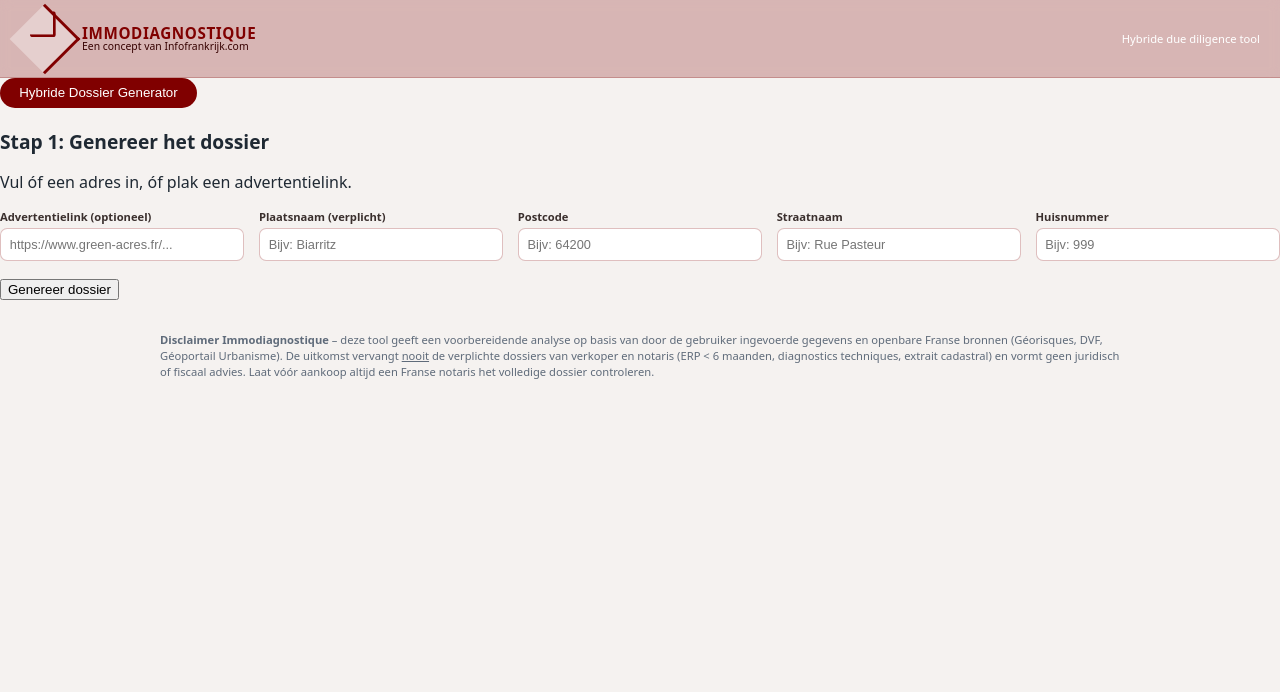
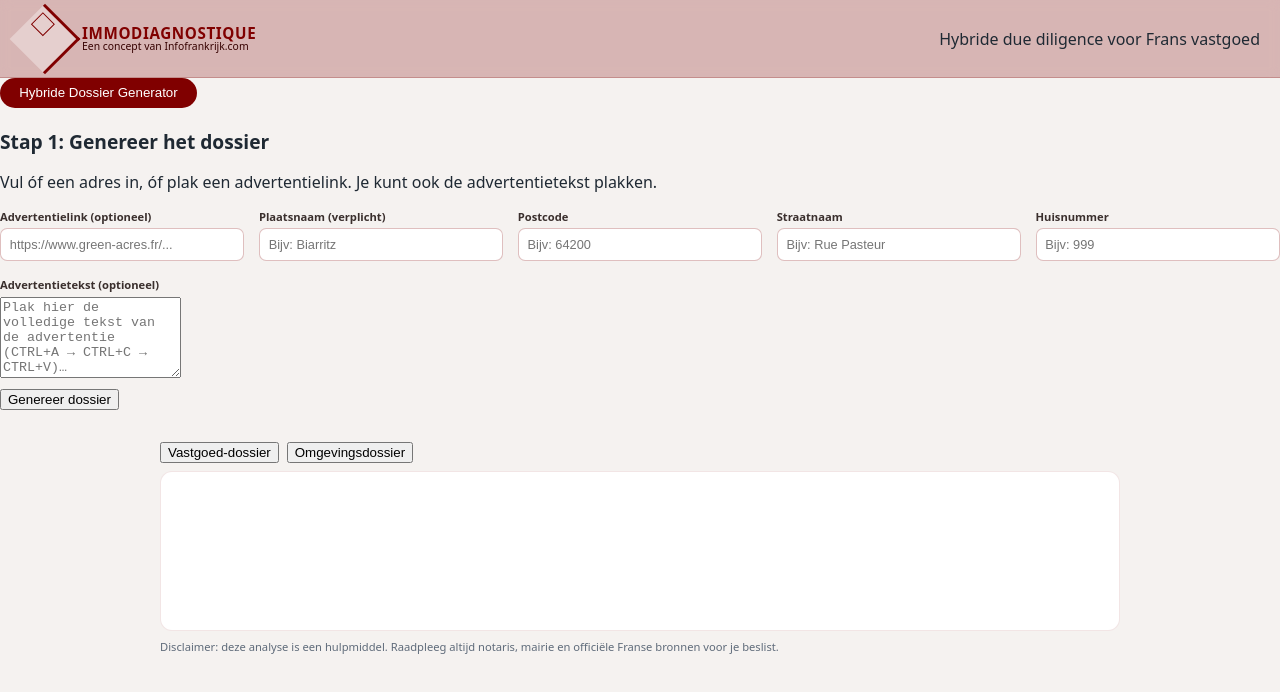
Before and after one commit to antonnoe/vastgoed-in-frankrijk, a website: page public/index.html in a window 1280 px wide. Drawn offline with Linux system fonts and the light colour scheme.

Commit message:
Refactor index.html for improved layout and content
Updated the header and added new elements for the real estate dossier generation tool.

```diff
--- a/public/index.html
+++ b/public/index.html
@@ -1,25 +1,27 @@
+<!-- public/index.html -->
 <!DOCTYPE html>
 <html lang="nl">
   <head>
     <meta charset="UTF-8" />
     <meta name="viewport" content="width=device-width, initial-scale=1.0" />
-  <title>IMMODIAGNOSTIQUE – Vastgoed in Frankrijk</title>
+    <title>Immodiagnostique – Vastgoed Kompas</title>
     <link rel="stylesheet" href="style.css" />
   </head>
   <body>
-  <!-- topbar / brand -->
     <header class="topbar">
       <div class="brand">
         <div class="logo-icon">
-        <!-- simpel logo-icoon -->
-        <div style="width:26px;height:26px;border:3px solid #800000;border-bottom:none;border-left:none;transform:rotate(45deg);border-radius:3px;"></div>
+          <!-- simpel logo -->
+          <svg width="26" height="26" viewBox="0 0 26 26">
+            <rect x="5" y="5" width="16" height="16" stroke="#800000" fill="none" />
+          </svg>
         </div>
         <div class="brand-text">
           <div class="logo-text">IMMODIAGNOSTIQUE</div>
           <div class="subtext">Een concept van Infofrankrijk.com</div>
         </div>
       </div>
-    <div style="font-size:.7rem;color:#fff;">Hybride due diligence tool</div>
+      <div class="intro">Hybride due diligence voor Frans vastgoed</div>
     </header>
 
     <div class="tab-container">
@@ -29,7 +31,7 @@
 
       <div id="DossierDashboard" class="tab-content active">
         <h2>Stap 1: Genereer het dossier</h2>
-      <p>Vul óf een adres in, óf plak een advertentielink.</p>
+        <p>Vul óf een adres in, óf plak een advertentielink. Je kunt ook de advertentietekst plakken.</p>
 
         <div class="form-grid">
           <div class="input-veld">
@@ -56,6 +58,15 @@
             <label for="huisnummerInput">Huisnummer</label>
             <input type="text" id="huisnummerInput" placeholder="Bijv: 999" />
           </div>
+        </div>
+
+        <div class="input-veld" style="margin-top: 1rem">
+          <label for="advertTextInput">Advertentietekst (optioneel)</label>
+          <textarea
+            id="advertTextInput"
+            rows="5"
+            placeholder="Plak hier de volledige tekst van de advertentie (CTRL+A → CTRL+C → CTRL+V)…"
+          ></textarea>
         </div>
 
         <div class="button-container">
@@ -116,25 +127,31 @@
         <h2>Prompt & AI-resultaat</h2>
         <textarea id="promptOutput" readonly></textarea>
         <button id="kopieerPromptButton">Kopieer naar klembord</button>
-      <!-- NIEUW: 2 knoppen, vullen we straks in script.js -->
-      <div style="margin-top:.75rem; display:flex; gap:.5rem; flex-wrap:wrap;">
-        <button id="makePdfBtn" type="button">📄 Maak PDF-versie</button>
-        <button id="notarisBriefBtn" type="button">✉️ Franse brief voor notaris</button>
-      </div>
       </div>
     </div>
 
-  <!-- EXTRA: zichtbaar AI-resultaat -->
-  <div id="aiResult" style="max-width: 960px; margin: 2rem auto; white-space: pre-wrap;"></div>
-
-  <!-- Disclaimer -->
-  <footer style="max-width:960px;margin:1.5rem auto 3rem;font-size:.7rem;color:#5f6b7a;line-height:1.4;">
-    <strong>Disclaimer Immodiagnostique</strong> – deze tool geeft een voorbereidende analyse op basis van door de
-    gebruiker ingevoerde gegevens en openbare Franse bronnen (Géorisques, DVF, Géoportail Urbanisme). De uitkomst
-    vervangt <u>nooit</u> de verplichte dossiers van verkoper en notaris (ERP &lt; 6 maanden, diagnostics techniques,
-    extrait cadastral) en vormt geen juridisch of fiscaal advies. Laat vóór aankoop altijd een Franse notaris het
-    volledige dossier controleren.
-  </footer>
+    <!-- Resultaat + knoppen -->
+    <div style="max-width: 960px; margin: 2rem auto">
+      <div style="display: flex; gap: 0.5rem; margin-bottom: 0.5rem">
+        <button id="showNeed">Vastgoed-dossier</button>
+        <button id="showNice">Omgevingsdossier</button>
+      </div>
+      <div
+        id="aiResult"
+        style="
+          background: #fff;
+          border: 1px solid rgba(128, 0, 0, 0.1);
+          border-radius: 0.75rem;
+          padding: 1rem;
+          white-space: pre-wrap;
+          min-height: 160px;
+        "
+      ></div>
+      <p style="font-size: 0.7rem; color: #5f6b7a; margin-top: 0.5rem">
+        Disclaimer: deze analyse is een hulpmiddel. Raadpleeg altijd notaris, mairie en officiële
+        Franse bronnen voor je beslist.
+      </p>
+    </div>
 
     <script src="script.js"></script>
   </body>
```
Lines whose indentation alone changed are shown as unchanged.
